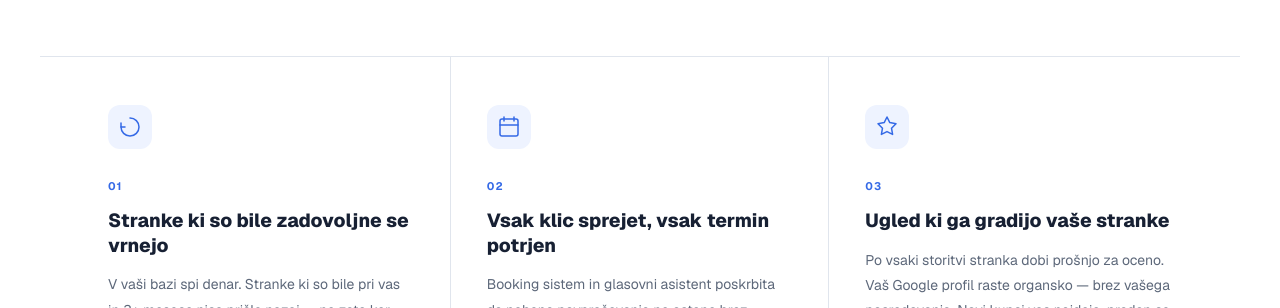
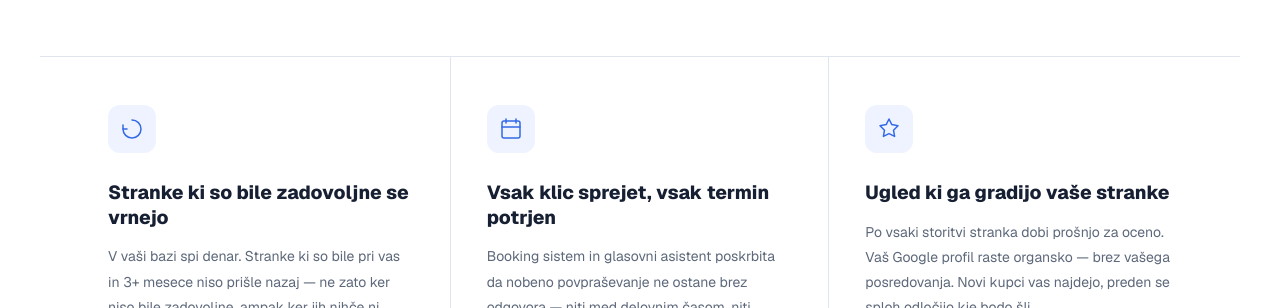
Before and after one commit to carbonis-eu/carbonis-app, a Next.js app: page / in a window 1280 px wide. Shown: the part 958-1266 px from the top of the page. Built offline with nearby package versions, Linux system fonts and the light colour scheme; no server answers.

Commit message:
design: remove sequential 01/02/03 markers from parallel benefit cards (frontend-design fix)

```diff
--- a/app/page.tsx
+++ b/app/page.tsx
@@ -200,9 +200,8 @@ export default function HomePage() {
               className={i < arr.length-1 ? 'benefits-border-r' : ''}
               style={{padding:'48px 36px',borderRight:i<arr.length-1?'1px solid #E0E5ED':'none'}}
             >
-              <div style={{width:'44px',height:'44px',background:'#EEF3FF',borderRadius:'12px',display:'flex',alignItems:'center',justifyContent:'center',marginBottom:'24px'}}>{b.icon}</div>
-              <span style={{fontSize:'11px',fontWeight:700,color:cobalt,letterSpacing:'0.1em'}}>{b.num}</span>
-              <h3 style={{fontSize:'19px',fontWeight:800,color:'#172033',lineHeight:1.3,margin:'12px 0 14px'}}>{b.title}</h3>
+              <div style={{width:'48px',height:'48px',background:'#EEF3FF',borderRadius:'12px',display:'flex',alignItems:'center',justifyContent:'center',marginBottom:'28px'}}>{b.icon}</div>
+              <h3 style={{fontSize:'19px',fontWeight:800,color:'#172033',lineHeight:1.3,margin:'0 0 14px'}}>{b.title}</h3>
               <p style={{fontSize:'14px',color:'#5D687A',lineHeight:1.8}}>{b.body}</p>
             </div>
           ))}
```
